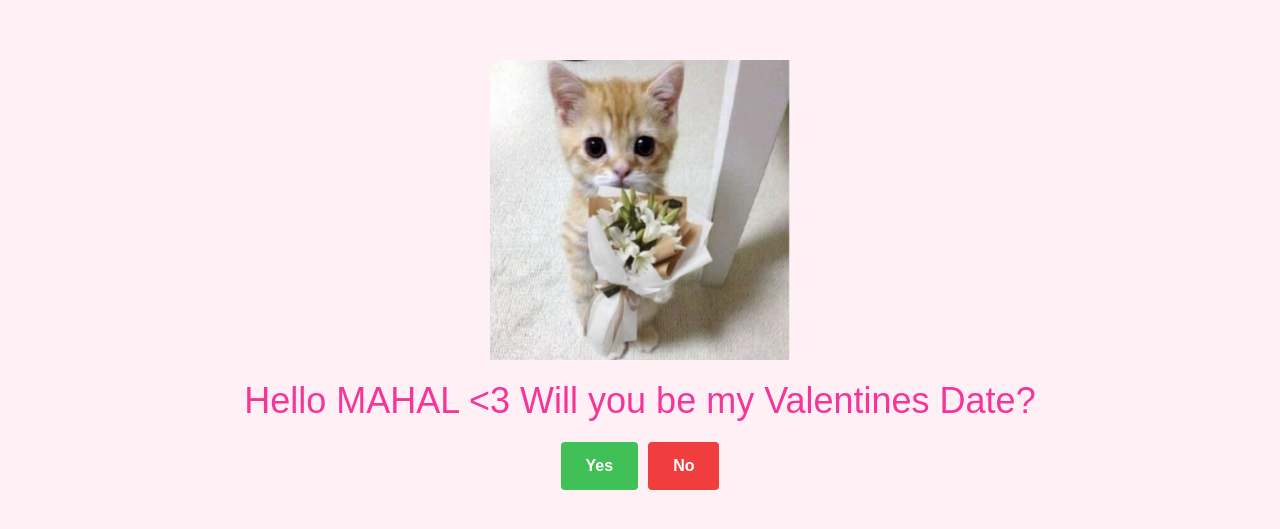
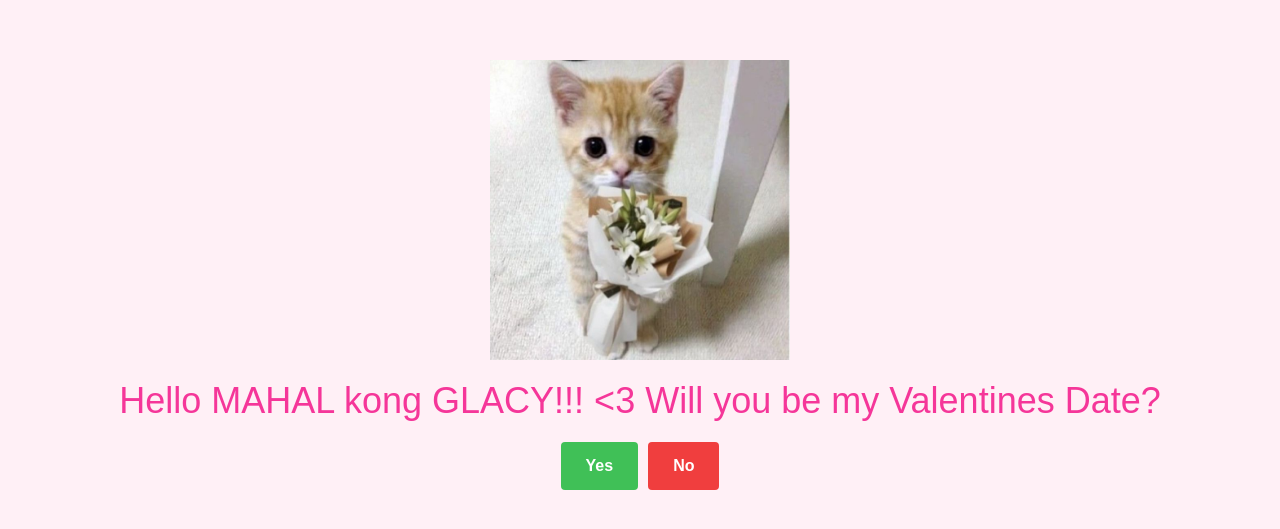
Before and after one commit to psychoScaler/yepyep, a plain HTML site: page index.html in a window 1280 px wide. Shown: the part 125-654 px from the top of the page. Drawn offline with Linux system fonts and the light colour scheme; files whose address does not match are found by name; a web font is replaced by a local one.

Commit message:
Update index.html

```diff
--- a/index.html
+++ b/index.html
@@ -15,7 +15,7 @@
   <body>
     <main class="container">
       <img class="cat-img" src="img/cat-0.jpg" alt="Picture of a cat" />
-      <p class="title">Hello MAHAL <3 Will you be my Valentines Date?</p>
+      <p class="title">Hello MAHAL kong GLACY!!! <3 Will you be my Valentines Date?</p>
       <div class="buttons">
         <button type="button" class="btn btn--yes">Yes</button>
         <button type="button" class="btn btn--no">No</button>
```
